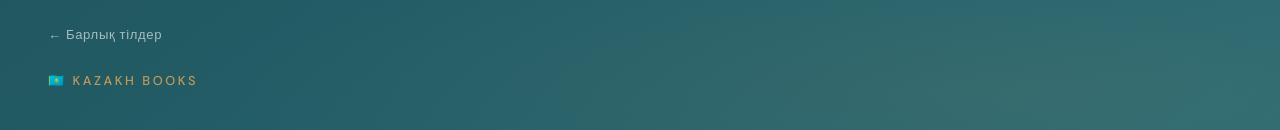
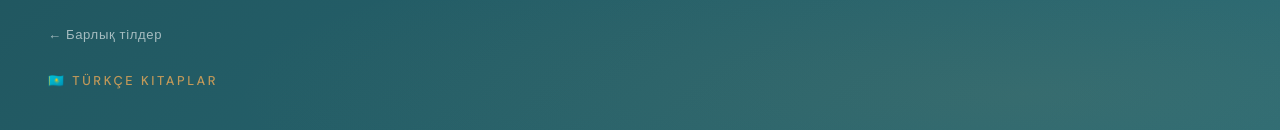
Before and after one commit to hafsaahabib/KTB, a React (Create React App) app: page /language/kazakh in a window 1280 px wide. Shown: the part 123-253 px from the top of the page. Built offline with nearby package versions, Linux system fonts and the light colour scheme; a web font is replaced by a local one.

Commit message:
Update Genre.js

```diff
--- a/src/pages/Genre.js
+++ b/src/pages/Genre.js
@@ -47,7 +47,7 @@ export default function Genre() {
           </Link>
 
           <p className="hero__eyebrow">
-            {flag} {lang.charAt(0).toUpperCase() + lang.slice(1)} Books
+            {flag} Türkçe Kitaplar
           </p>
 
           <h1 className="page-hero__title">
```
